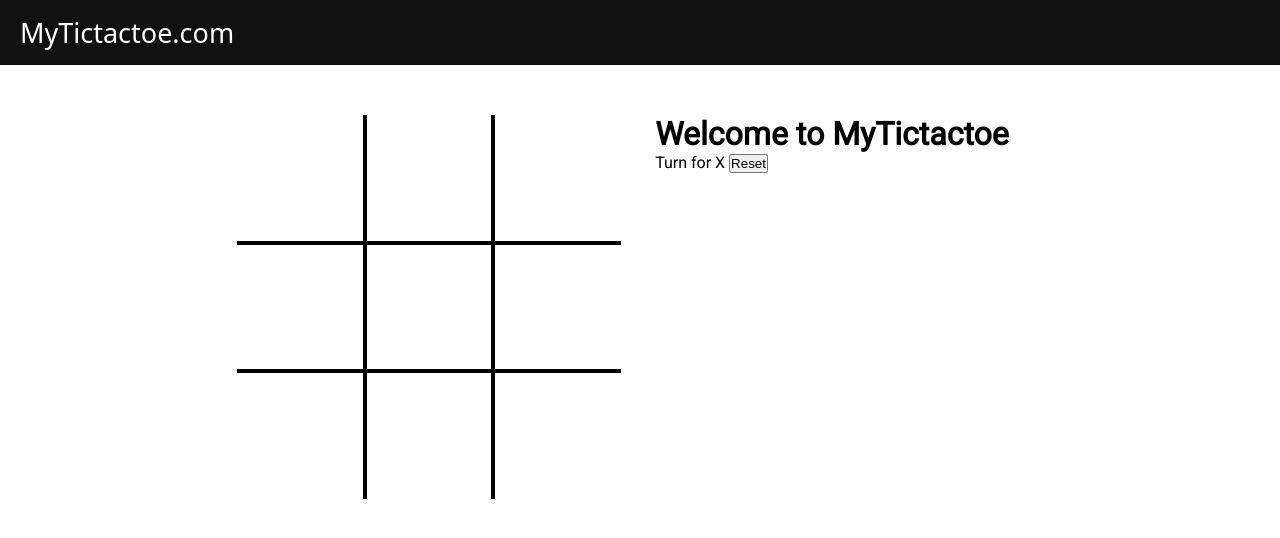
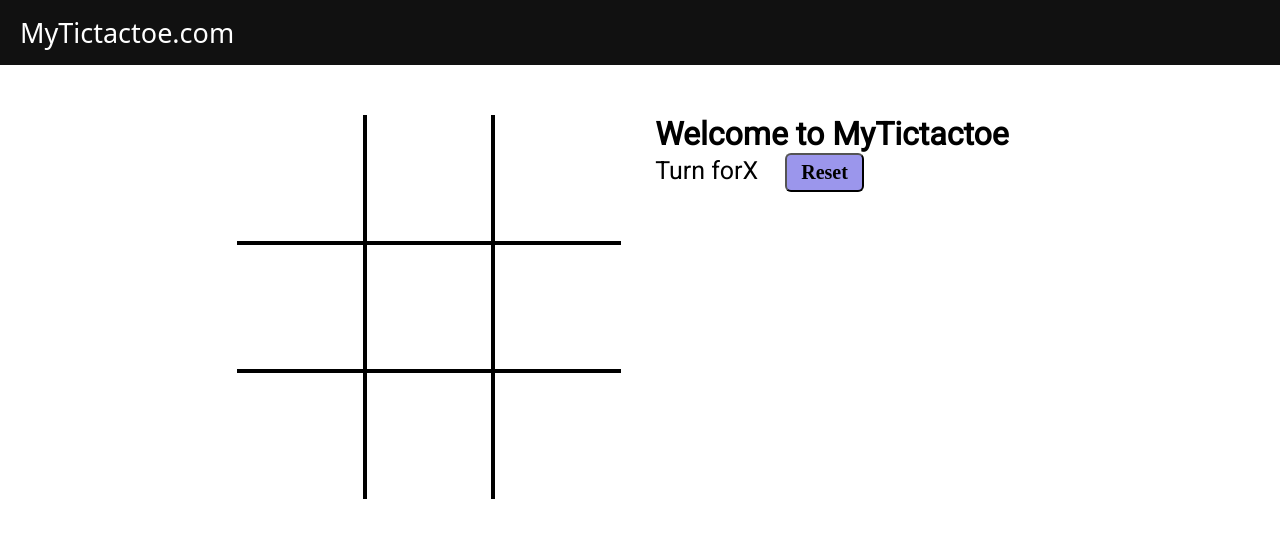
Before and after one commit to sadikshak/Tictactoe-, a plain HTML site: page index.html in a window 1280 px wide. Both pictures are taken after a click on the button "Reset". Drawn offline with Linux system fonts and the light colour scheme.

Commit message:
modified and added reset buttom

```diff
--- a/script.js
+++ b/script.js
@@ -50,3 +50,14 @@ if(boxtext.innerText === ''){
 }
     })
 })
+//for reset- adding on click listner
+reset.addEventListener('click', ()=>
+{
+    let boxtexts= document.querySelectorAll('.boxtext');
+    Array.from(boxtexts).forEach(element =>{
+        element.innerText=""
+    });
+    turn="X";
+    isgameover= false
+    document.getElementsByClassName("info") [0].innerText = "Turn for" +turn;
+})
--- a/style.css
+++ b/style.css
@@ -44,6 +44,9 @@ nav ul{
 .box:hover{
     background-color: rgb(77, 59, 93);
 }
+.info{
+    font-size: 25px;
+}
 
 .gameInfo{
     padding: 0 34px;
@@ -68,3 +71,13 @@ nav ul{
 .bb-0{
     border-bottom: 0;
 }
+#reset
+{
+    margin: 0px 23px;
+    padding:6px 14px;
+    background-color: rgb(155, 150, 236);
+    border-radius: 6px;
+    font-family: 'Times New Roman', Times, serif;
+    font-size: 20px;
+    font-weight: bolder;
+}
```
